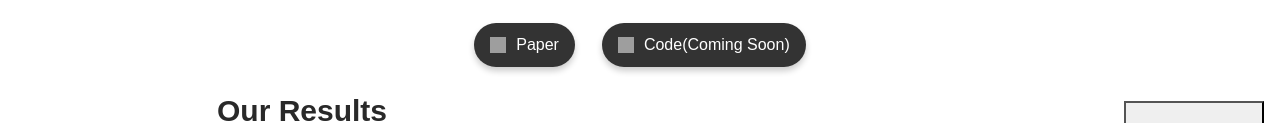
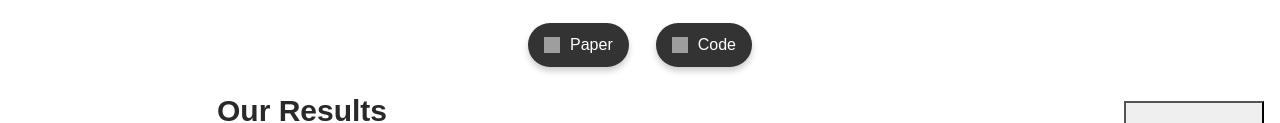
Before and after one commit to Michaelszj/protracker, a plain HTML site: page index.html in a window 1280 px wide. Shown: the part 299-422 px from the top of the page. Drawn offline with nearby package versions, Linux system fonts and the light colour scheme; grey boxes are pictures that could not be loaded; a web font is replaced by a local one.

Commit message:
release code

```diff
--- a/index.html
+++ b/index.html
@@ -87,7 +87,7 @@
     </a>
     <a href="https://github.com/Michaelszj/pro-tracker" class="button">
         <img src="https://upload.wikimedia.org/wikipedia/commons/9/91/Octicons-mark-github.svg" alt="GitHub Icon">
-        Code(Coming Soon)
+        Code
     </a>
   </p>
 	<a href="#top"></a>
```
